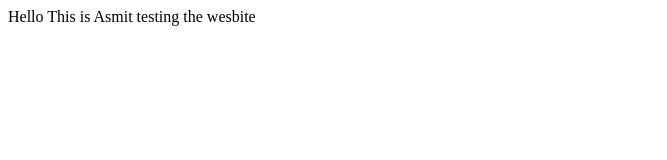
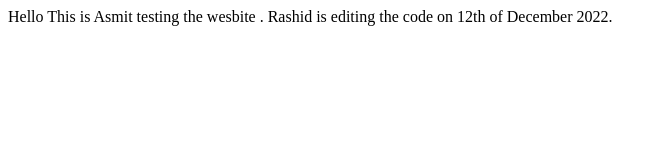
Before and after one commit to AsmitKumar321/test, a plain HTML site: page index.html in a window 1280 px wide. Shown: the whole page, without its empty margins (0-667 px from the left). Drawn offline with Linux system fonts and the light colour scheme.

Commit message:
Update index.html

```diff
--- a/index.html
+++ b/index.html
@@ -9,6 +9,6 @@
 
 </head>
 <body>
-    Hello This is Asmit testing the wesbite
+    Hello This is Asmit testing the wesbite . Rashid is editing the code on 12th of December 2022.
 </body>
 </html>
```
